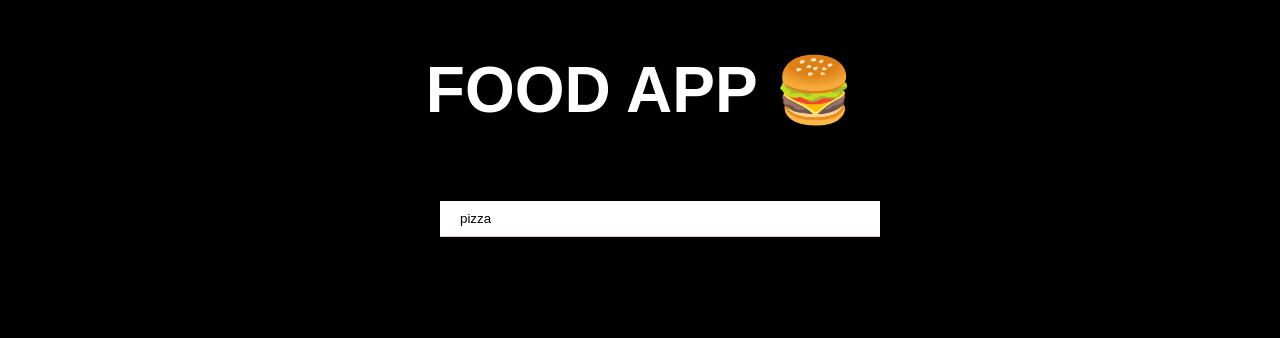
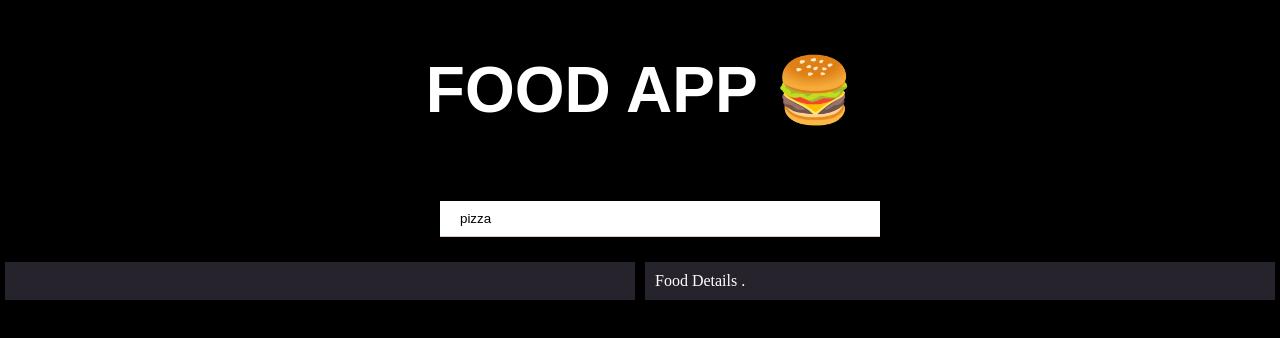
Before and after one commit to keshav183/food-app, a React (Vite) app: page / in a window 1280 px wide. Shown: the top 338 px of the page. Built offline with nearby package versions, Linux system fonts and the light colour scheme; no server answers.

Commit message:
added foodDetail compnenet and minor changes

```diff
--- a/src/App.jsx
+++ b/src/App.jsx
@@ -6,16 +6,21 @@ import FoodList from './components/FoodList';
 import Nav from './components/Nav';
 import Container from './components/container.jsx';
 import InnerContainer from './components/InnerContainer';
+import FoodDetails from './components/FoodDetails.jsx';
 
 function App() {
   const [foodData,SetfoodData] = useState([]);
+  const [foodID,SetfoodID] = useState(".");
   return (
     <>
       <Nav/>
       <Search foodData = {foodData} SetfoodData = {SetfoodData}/>
       <Container>
         <InnerContainer>
-          <FoodList foodData = {foodData}/>
+          <FoodList SetfoodID={SetfoodID} foodData = {foodData}/>
+        </InnerContainer>
+        <InnerContainer>
+          < FoodDetails foodID={foodID}/>
         </InnerContainer>
       </Container>
     </>
--- /dev/null
+++ b/src/components/FoodDetails.jsx
@@ -0,0 +1,12 @@
+import React from 'react'
+
+const FoodDetails = ({foodID}) => {
+  return (
+    <>
+    <div>Food Details {foodID}</div>
+    </>
+
+  )
+}
+
+export default FoodDetails
--- a/src/components/FoodItem.jsx
+++ b/src/components/FoodItem.jsx
@@ -1,12 +1,15 @@
 import React from 'react'
 import styles from './foodItem.module.css'
-const  FoodItem  = ({food}) => {
+const  FoodItem  = ({food , SetfoodID}) => {
   return (
     <div className={styles.itemContainer}>
         <img className={styles.image} src={food.image} alt=""></img>
         <div className={styles.itemContext}><p className={styles.itemContextText} >{food.title}</p></div>
 
-        <div className={styles.buttonContainer}><button className={styles.recButton}>view recipe</button></div>
+        <div className={styles.buttonContainer}><button onClick={()=>{
+         console.log(food.id)
+          SetfoodID(food.id)
+        }} className={styles.recButton}>view recipe</button></div>
     </div>
   )
 }
--- a/src/components/FoodList.jsx
+++ b/src/components/FoodList.jsx
@@ -1,10 +1,10 @@
 import FoodItem from "./FoodItem"
 
-export default function FoodList({foodData}) {
+export default function FoodList({foodData , SetfoodID}) {
     return (
         <>
          {foodData.map((food)=>{
-            return <FoodItem key={food.id} food={food}/>
+            return <FoodItem key={food.id} SetfoodID={SetfoodID} food={food}/>
         })}
         </>
     )
--- a/src/components/InnerContainer.module.css
+++ b/src/components/InnerContainer.module.css
@@ -1,3 +1,7 @@
 .innerContainer {
-    margin: none;
+
+    background-color: rgb(39, 35, 45);
+    flex:1;
+    padding: 10px;
+    margin:5px;
 }
```
